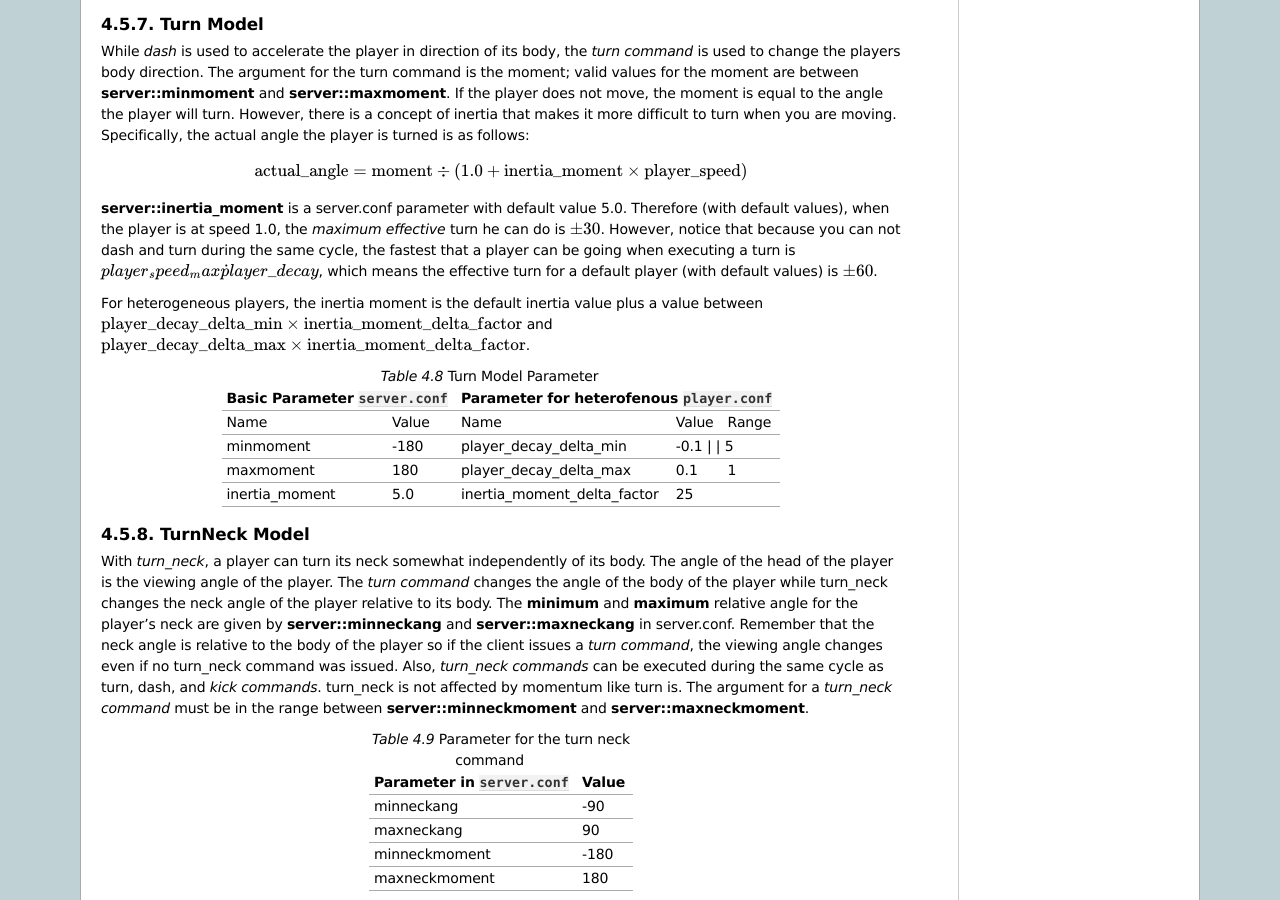
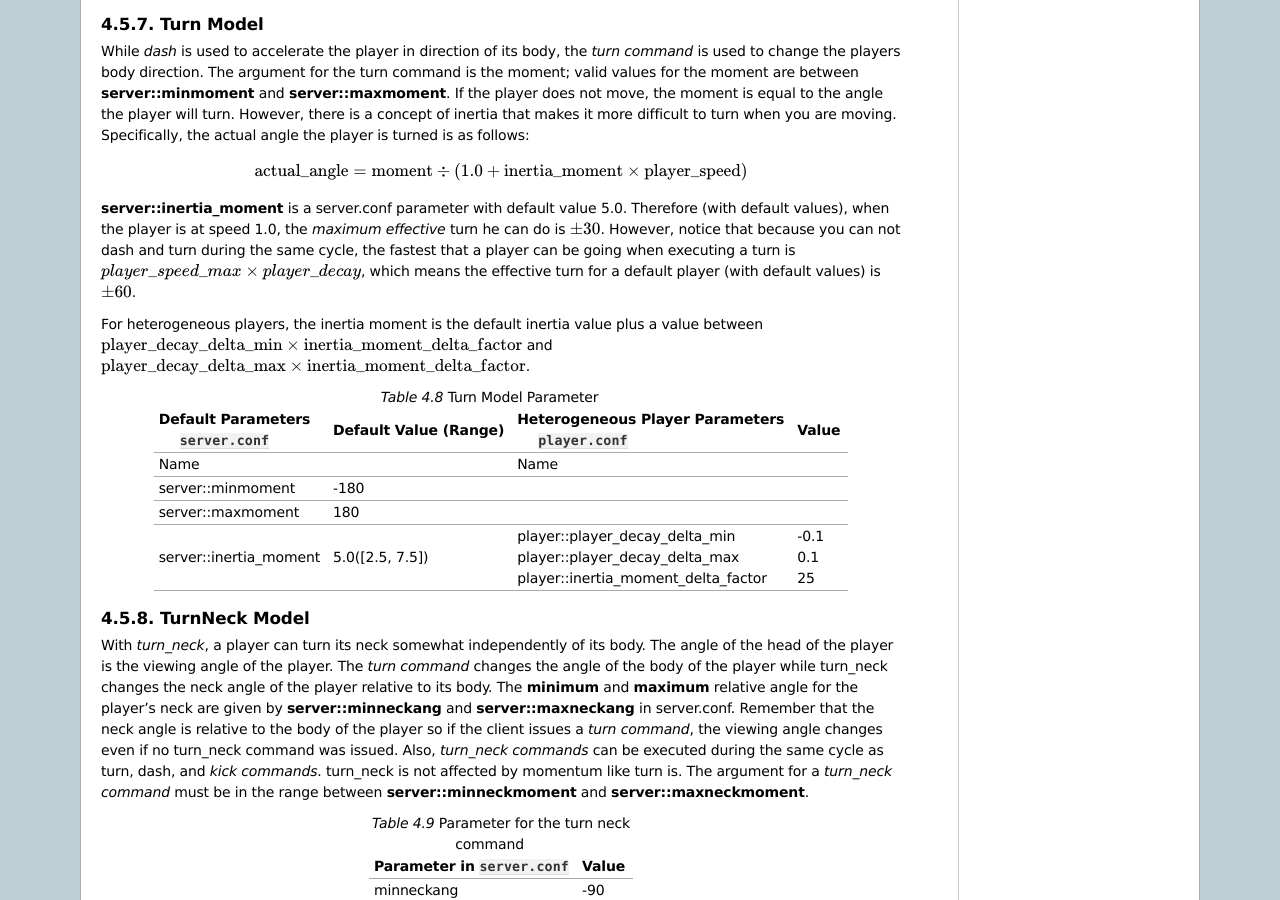
Before and after one commit to rcsoccersim/manual, a Sphinx documentation site: the page built from source/soccerserver.rst, in a window 1280 px wide and 900 px high, scrolled down 18041 px. Built offline with Sphinx 7.4.7, drawn with Linux system fonts in a browser that asks for light colours; some of the changed text lies outside the part shown.

Commit message:
fix table layout.

```diff
--- a/source/soccerserver.rst
+++ b/source/soccerserver.rst
@@ -962,10 +962,10 @@ Each player has a certain amount of stamina that will be consumed by
 **dash** commands.
 At the beginning of each half, the stamina of a player is set to
 **server::stamina_max**.
-If a player accelerates forward (*power* :math:`> 0`), stamina is
+If a player accelerates forward (:math:`power> 0`), stamina is
 reduced by *power*.
-Accelerating backwards (*power* :math:`< 0`) is more expensive for the
-player: stamina is reduced by :math:`-2~\cdot~`*power*.
+Accelerating backwards (:math:`power< 0`) is more expensive for the
+player: stamina is reduced by :math:`-2 \times power`.
 If the player's stamina is lower than the power needed for the
 **dash**, *power* is reduced so that the **dash** command does not
 need more stamina than available.
@@ -973,7 +973,7 @@ Some extra stamina can be used every time the available power is lower
 than the needed stamina.
 The amount of extra stamina depends on the player type and the
 parameters **player::extra_stamina_delta_min** and
-player::extra_stamina_delta_max**.
+**player::extra_stamina_delta_max**.
 
 After reducing the stamina, the server calculates the *effective  dash
 power* for the **dash** command.
@@ -1316,7 +1316,7 @@ Therefore (with default values), when the player is at speed 1.0, the
 *maximum effective* turn he can do is :math:`\pm30`.
 However, notice that because you can not dash and turn during the same
 cycle, the fastest that a player can be going when executing a turn is
-:math:`player_speed_max \dot player\_decay`, which means the effective turn for a default player
+:math:`player\_speed\_max \times player\_decay`, which means the effective turn for a default player
 (with default values) is :math:`\pm60`.
 
 For heterogeneous players, the inertia moment is the default inertia
@@ -1326,17 +1326,20 @@ value plus a value between
 
 .. table:: Turn Model Parameter
 
-   +----------------------------------+------------------------------------------------+
-   | Basic Parameter ``server.conf``  |  Parameter for heterofenous ``player.conf``    |
-   +=====================+============+================================+=======+=======+
-   |       Name          |   Value    |         Name                   | Value |Range  |
-   +---------------------+------------+--------------------------------+-------+-------+
-   |minmoment            || -180      | | player_decay_delta_min       | | -0.1 | | 5  |
-   +---------------------+------------+--------------------------------+-------+-------+
-   |maxmoment            ||  180      | | player_decay_delta_max       | | 0.1 | | 1   |
-   +---------------------+------------+--------------------------------+-------+-------+
-   |inertia_moment       ||  5.0      | | inertia_moment_delta_factor  | | 25  |       |
-   +---------------------+------------+--------------------------------+-------+-------+
+   +-----------------------+------------------------+--------------------------------------+--------+
+   || Default Parameters   || Default Value (Range) || Heterogeneous Player Parameters     || Value |
+   ||  ``server.conf``     |                        ||  ``player.conf``                    |        |
+   +=======================+========================+======================================+========+
+   |       Name            |                        |         Name                         |        |
+   +-----------------------+------------------------+--------------------------------------+--------+
+   |server::minmoment      | -180                   |                                      |        |
+   +-----------------------+------------------------+--------------------------------------+--------+
+   |server::maxmoment      |  180                   |                                      |        |
+   +-----------------------+------------------------+--------------------------------------+--------+
+   |server::inertia_moment | 5.0([2.5, 7.5])        || player::player_decay_delta_min      || -0.1  |
+   |                       |                        || player::player_decay_delta_max      || 0.1   |
+   |                       |                        || player::inertia_moment_delta_factor || 25    |
+   +-----------------------+------------------------+--------------------------------------+--------+
 
 
 --------------------------------------------------
@@ -1505,7 +1508,7 @@ in :numref:`tab-playmode`, for the messages see :numref:`tab-refereemessages`.
    +=========================+======+======================+========================================+
    |before_kick_off          |0     |  kick_off_*Side*     |at the beginning of a half              |
    +-------------------------+------+----------------------+----------------------------------------+
-   |play_on                  |      |       	           |during normal play                      |
+   |play_on                  |      |                      |during normal play                      |
    +-------------------------+------+----------------------+----------------------------------------+
    |time_over                |      |                      |                                        |
    +-------------------------+------+----------------------+----------------------------------------+
```
Also changed, not shown: other parts of source/soccerserver.rst (+1 -1 lines).
